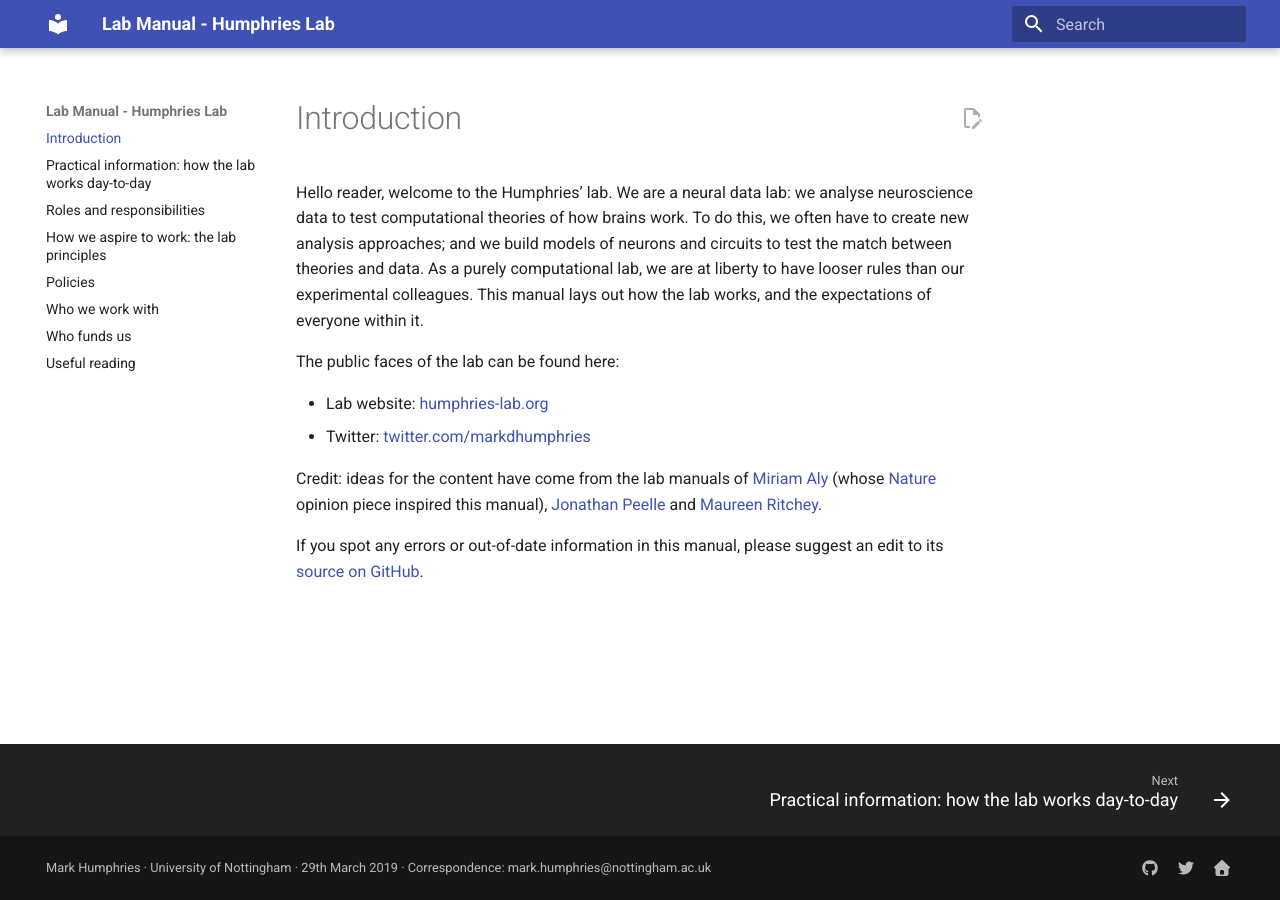
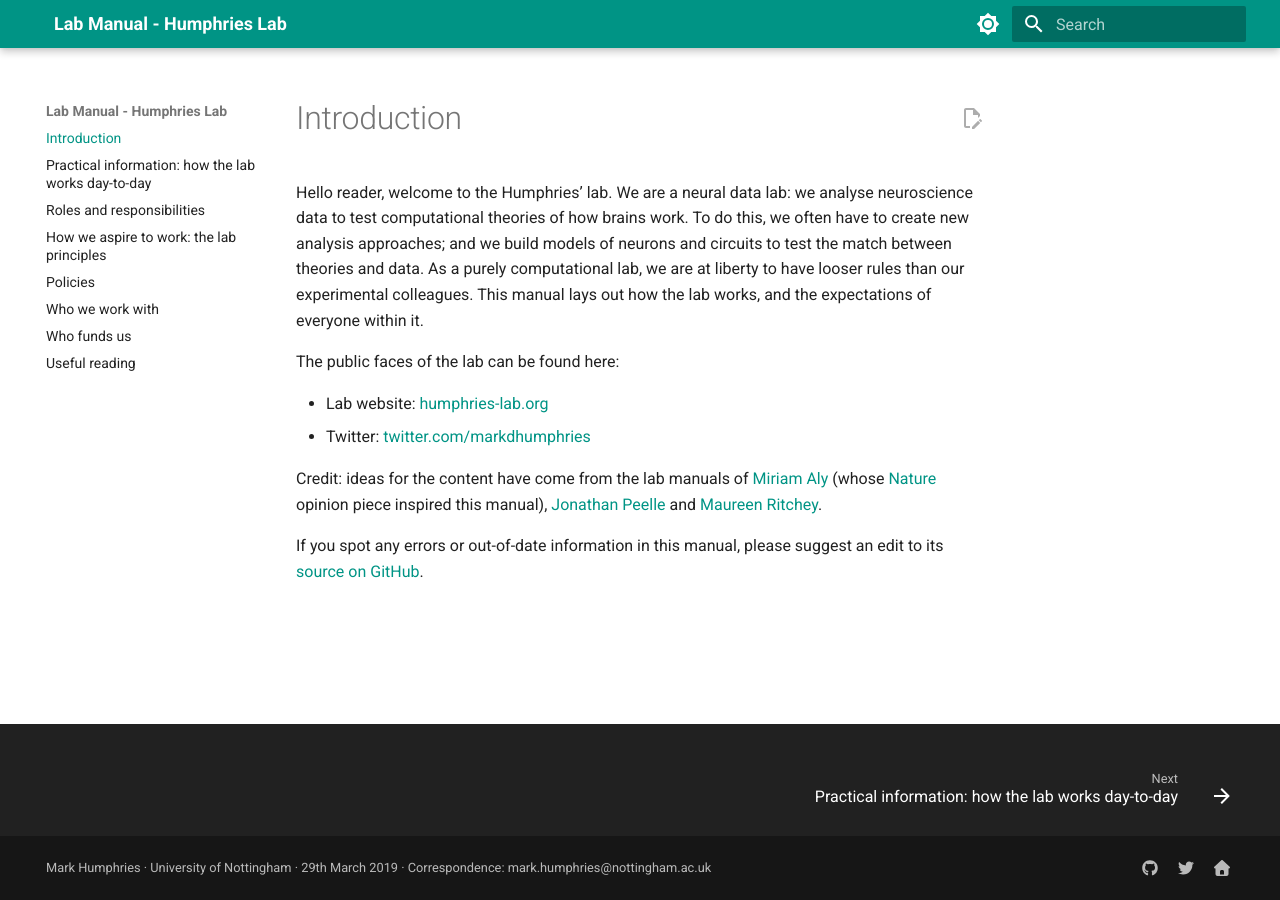
Before and after one commit to Humphries-Lab/Lab-Manual, an MkDocs documentation site: the page built from content/index.md, in a window 1280 px wide. Built offline with MkDocs 1.6.1 and Material for MkDocs 9.7.7, drawn with Linux system fonts in a browser that asks for light colours.

Commit message:
styling: dark-mode. teal colour. hide logo. smaller nav footer.

```diff
--- a/content/style/custom.css
+++ b/content/style/custom.css
@@ -3,5 +3,12 @@
 .md-copyright span { white-space: nowrap }
 
 /* The default 'admonition' ('note') text is a bit tiny */
-.md-typeset .admonition { font-size: 0.7rem }
-/* (default: 0.64rem. Main text: 0.8rem) */
+.md-typeset .admonition { font-size: 0.7rem }  /* default: 0.64rem. Main text: 0.8rem */
+
+/* The nav footer is a bit big by default */
+.md-footer__link { padding-top: 1rem }  /* default: 1.4rem */
+.md-footer__link { padding-bottom: .2rem }  /* default: 0.4rem */
+.md-footer__title { font-size: 0.8rem }  /* default: 0.9rem */
+
+/* Hide the default logo */
+.md-header__button.md-logo { display: none }
--- a/mkdocs.yml
+++ b/mkdocs.yml
@@ -30,9 +30,27 @@
 
 theme:
     name: material
+
     features:
-        - navigation.footer
-        - content.action.edit
+        - navigation.footer    # next/prev page in footer
+        - content.action.edit  # Icon link next to H1, to edit on GH
+
+    palette:
+        - media: "(prefers-color-scheme: light)"
+          scheme: default
+          toggle:
+              name: Switch to dark mode
+              icon: material/brightness-7
+          primary: teal
+          accent: teal
+
+        - media: "(prefers-color-scheme: dark)"
+          scheme: slate
+          toggle:
+              name: Switch to light mode
+              icon: material/brightness-4
+          primary: teal
+          accent: teal
 
 extra_css:
   - style/custom.css
```
